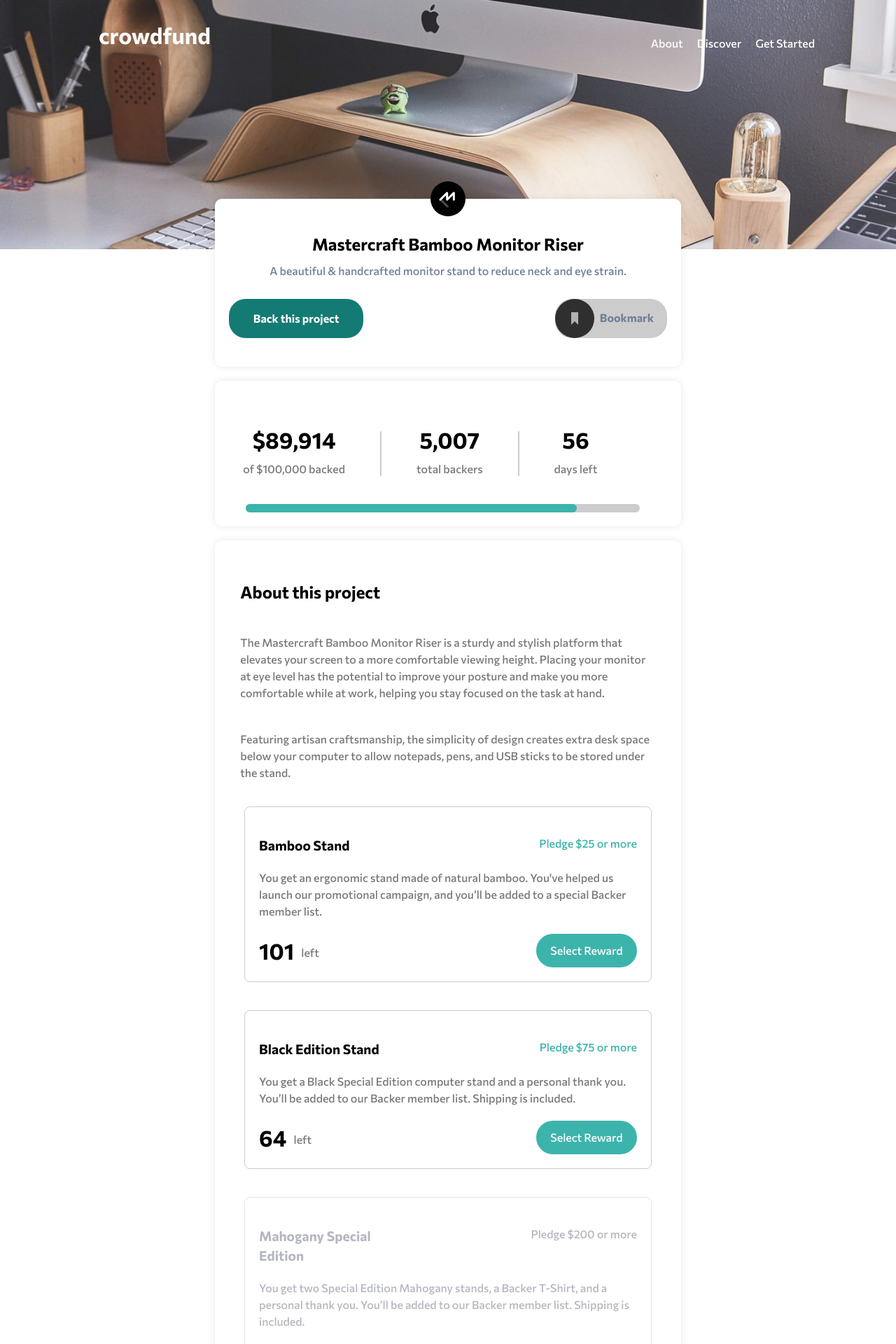
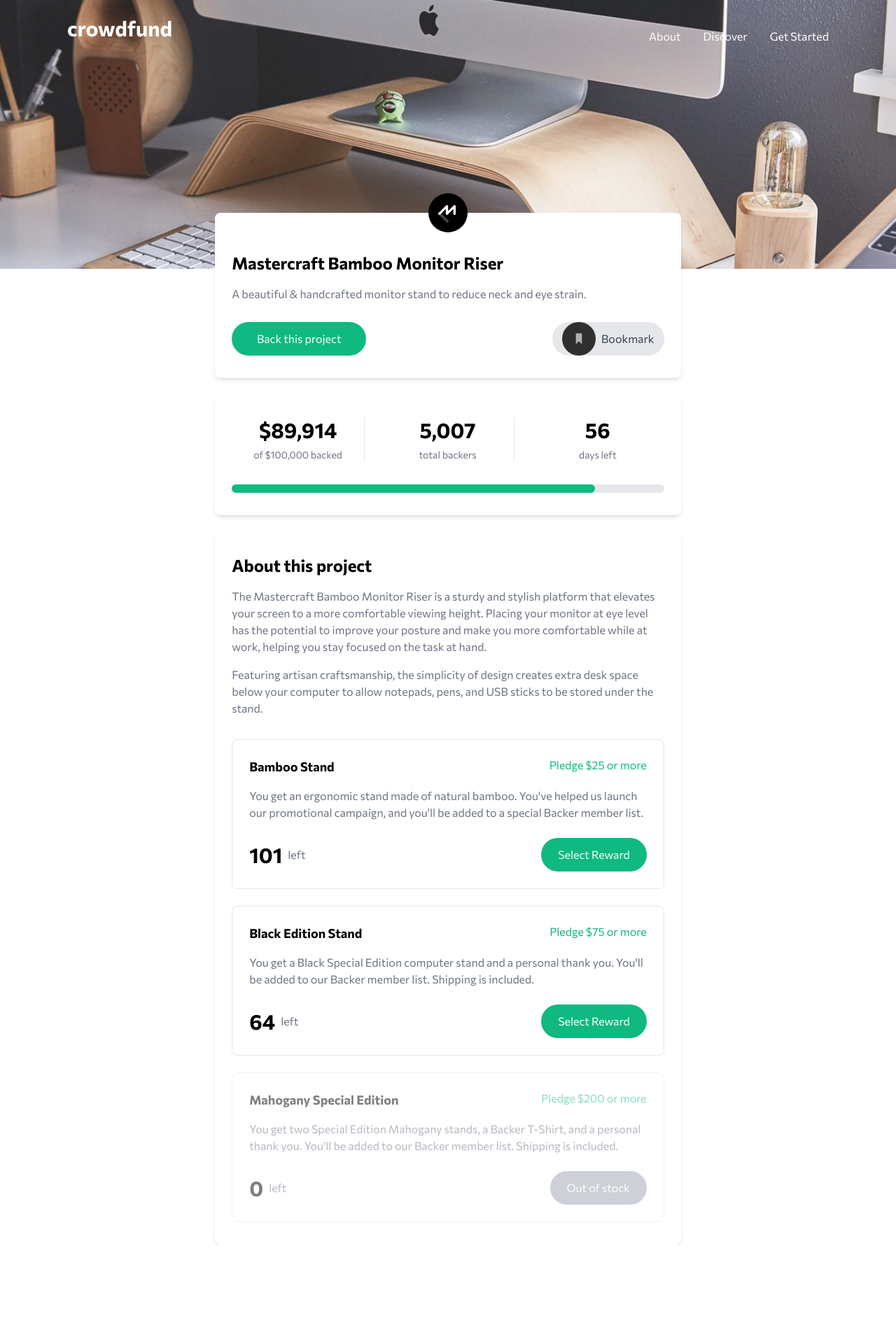
Before and after one commit to CHEGEBB/Mastering-Vue-Journey, a Vue app in the folder crowdfunding-product-page-main/: page / in a window 1280 px wide. Shown: the top 1920 px of the page at 70% size. After the commit the page ends 1778 px from the top, so only its background shows below. Built offline with nearby package versions, Linux system fonts and the light colour scheme.

Commit message:
Refactor Selection.vue: Update modal, button, and content styling

```diff
--- a/crowdfunding-product-page-main/src/App.vue
+++ b/crowdfunding-product-page-main/src/App.vue
@@ -1,161 +1,200 @@
 <template>
   <div class="min-h-screen m-0">
-    <div class="header mt-0 w-full h-96 flex-row flex justify-between p-24 pt-4">
+    <!-- Responsive Header -->
+    <div class="relative">
+      <div class="header w-full h-[300px] md:h-96 px-4 md:px-24 pt-4">
+        <div class="flex justify-between items-center">
           <div class="logo">
-        <p>crowdfund</p>
+            <p class="text-2xl md:text-3xl font-bold text-white">crowdfund</p>
           </div>
-      <nav class="mt-6">
-        <ul>
-          <li>About</li>
-          <li>Discover</li>
-          <li>Get Started</li>
+
+          <!-- Desktop Navigation -->
+          <nav class="hidden md:block mt-6">
+            <ul class="flex space-x-8">
+              <li class="text-white hover:text-gray-200 cursor-pointer">About</li>
+              <li class="text-white hover:text-gray-200 cursor-pointer">Discover</li>
+              <li class="text-white hover:text-gray-200 cursor-pointer">Get Started</li>
             </ul>
           </nav>
+
+          <!-- Mobile Hamburger -->
+          <button @click="toggleMenu" class="md:hidden z-50">
+            <img
+              :src="isMenuOpen ? closeIcon : hamburgerIcon"
+              alt="menu"
+              class="w-6 h-6"
+            />
+          </button>
         </div>
 
-    <div class="content">
-      <div class="master h-60">
-        <div class="logo-con">
-          <img :src="logoCon" alt="logo" />
+        <!-- Mobile Menu -->
+        <div
+          v-if="isMenuOpen"
+          class="absolute top-16 left-4 right-4 bg-white rounded-lg shadow-lg md:hidden z-40"
+        >
+          <ul class="py-4">
+            <li class="px-6 py-3 text-gray-800 hover:bg-gray-100 cursor-pointer border-b">
+              About
+            </li>
+            <li class="px-6 py-3 text-gray-800 hover:bg-gray-100 cursor-pointer border-b">
+              Discover
+            </li>
+            <li class="px-6 py-3 text-gray-800 hover:bg-gray-100 cursor-pointer">
+              Get Started
+            </li>
+          </ul>
         </div>
-        <h1 class="text-2xl font-bold text-black mt-6">
+      </div>
+    </div>
+
+    <div class="content px-4 md:px-0">
+      <!-- Master Section -->
+      <div class="master bg-white rounded-lg shadow-md px-6 py-8 md:w-[52%] mx-auto -mt-20 relative">
+        <div class="logo-con absolute -top-7 left-1/2 transform -translate-x-1/2">
+          <img :src="logoCon" alt="logo" class="w-14 h-14" />
+        </div>
+        <h1 class="text-xl md:text-2xl font-bold text-black mt-6">
           Mastercraft Bamboo Monitor Riser
         </h1>
-        <p>A beautiful & handcrafted monitor stand to reduce neck and eye strain.</p>
+        <p class="text-gray-500 text-sm md:text-base mt-4">
+          A beautiful & handcrafted monitor stand to reduce neck and eye strain.
+        </p>
 
-        <div class="buttons flex flex-row justify-between mt-7">
-          <button class="back bg-emerald-500 p-3 rounded-3xl text-white w-48">
-            <p>Back this project</p>
+        <div class="flex flex-col sm:flex-row justify-between gap-4 mt-7">
+          <button class="back bg-emerald-500 hover:bg-emerald-600 p-3 rounded-full text-white w-full sm:w-48">
+            Back this project
           </button>
-          <button class="mark flex flex-row rounded-3xl w-40">
+          <button class="mark flex items-center justify-center rounded-full w-full sm:w-40 bg-gray-200">
             <span>
-              <img :src="bookmark" alt="bookmark" />
+              <img :src="bookmark" alt="bookmark" class="w-12 h-12" />
             </span>
-            <div class="text-block">
-              <p>Bookmark</p>
-            </div>
+            <p class="hidden sm:block text-gray-700 ml-2">Bookmark</p>
           </button>
         </div>
       </div>
 
-      <div class="fact-section">
-        <div class="facts h-48 flex flex-row">
-          <div class="fact1">
-            <div class="number">$89,914</div>
-            <div class="detail">of $100,000 backed</div>
+      <!-- Facts Section -->
+      <div class="fact-section bg-white rounded-lg shadow-md mt-6 px-6 py-8 md:w-[52%] mx-auto">
+        <div class="grid grid-cols-1 sm:grid-cols-3 gap-6 text-center">
+          <div class="fact1 border-b sm:border-b-0 sm:border-r border-gray-200 pb-6 sm:pb-0">
+            <div class="text-3xl font-bold">$89,914</div>
+            <div class="text-gray-500 text-sm mt-2">of $100,000 backed</div>
           </div>
-          <div class="rectangle h-16 w-0.5 bg-[#ccc] rounded-3xl mt-8"></div>
 
-          <div class="fact2">
-            <div class="number">5,007</div>
-            <div class="detail">total backers</div>
+          <div class="fact2 border-b sm:border-b-0 sm:border-r border-gray-200 pb-6 sm:pb-0">
+            <div class="text-3xl font-bold">5,007</div>
+            <div class="text-gray-500 text-sm mt-2">total backers</div>
           </div>
-          <div class="rectangle h-16 w-0.5 bg-[#ccc] rounded-3xl mt-8"></div>
+
           <div class="fact3">
-            <div class="number">56</div>
-            <div class="detail">days left</div>
+            <div class="text-3xl font-bold">56</div>
+            <div class="text-gray-500 text-sm mt-2">days left</div>
           </div>
         </div>
-        <div class="progressbar">
-          <div class="progress w-[90%] bg-[#ccc] h-3 rounded-3xl mx-6 -mt-9">
-            <div class="progress-bar bg-[#3CB4AC] h-3 w-[84%] rounded-3xl"></div>
-          </div>
-          <!-- <div class="modal-class">
-            <M v-if="isOpenModal" @close="closetheModal"/>
-          </div> -->
-          <div class="selection-class">
-            <SelectionComponent v-if="isOpenModal" />
+
+        <div class="mt-8">
+          <div class="bg-gray-200 h-3 rounded-full">
+            <div class="bg-emerald-500 h-3 rounded-full w-[84%]"></div>
           </div>
         </div>
       </div>
-      <div class="about">
-        <h2 class="text-left p-4">About this project</h2>
-        <p class="text-left p-4">
+
+      <!-- About Section -->
+      <div class="about bg-white rounded-lg shadow-md mt-6 px-6 py-8 md:w-[52%] mx-auto">
+        <h2 class="text-xl md:text-2xl font-bold text-left">About this project</h2>
+        <p class="text-gray-500 mt-4 text-left">
           The Mastercraft Bamboo Monitor Riser is a sturdy and stylish platform that
           elevates your screen to a more comfortable viewing height. Placing your monitor
           at eye level has the potential to improve your posture and make you more
           comfortable while at work, helping you stay focused on the task at hand.
         </p>
-        <p class="text-left p-4">
+        <p class="text-gray-500 mt-4 text-left">
           Featuring artisan craftsmanship, the simplicity of design creates extra desk
           space below your computer to allow notepads, pens, and USB sticks to be stored
           under the stand.
         </p>
 
-        <div class="pledges flex flex-col">
-          <div class="pledge1">
-            <div class="titles flex flex-row justify-between">
-              <h2>Bamboo Stand</h2>
-              <p>Pledge $25 or more</p>
+        <!-- Pledges -->
+        <div class="mt-8 space-y-6">
+          <!-- Pledge 1 -->
+          <div class="pledge1 border rounded-lg p-6">
+            <div class="flex flex-col sm:flex-row justify-between gap-4">
+              <h2 class="text-lg font-bold">Bamboo Stand</h2>
+              <p class="text-emerald-500">Pledge $25 or more</p>
             </div>
-            <div class="content-text">
-              <p class="text-left">
+            <p class="text-gray-500 mt-4 text-left">
               You get an ergonomic stand made of natural bamboo. You've helped us launch
-                our promotional campaign, and you’ll be added to a special Backer member
+              our promotional campaign, and you'll be added to a special Backer member
               list.
             </p>
+            <div class="flex flex-col sm:flex-row justify-between items-start sm:items-center mt-6">
+              <div class="flex items-center">
+                <h2 class="text-3xl font-bold">101</h2>
+                <p class="text-gray-500 ml-2">left</p>
               </div>
-            <div class="actions flex flex-row justify-between">
-              <div class="no-left flex flex-row">
-                <h2>101</h2>
-                <p>left</p>
-              </div>
-              <button class="rounded-3xl w-36 h-12 mt-5" @click="openModal">
+              <button
+                class="bg-emerald-500 hover:bg-emerald-600 text-white rounded-full px-6 py-3 mt-4 sm:mt-0"
+                @click="openModal"
+              >
                 Select Reward
               </button>
             </div>
           </div>
-          <div class="pledge2">
-            <div class="titles flex flex-row justify-between">
-              <h2>Black Edition Stand</h2>
-              <p>Pledge $75 or more</p>
+
+          <!-- Pledge 2 -->
+          <div class="pledge2 border rounded-lg p-6">
+            <div class="flex flex-col sm:flex-row justify-between gap-4">
+              <h2 class="text-lg font-bold">Black Edition Stand</h2>
+              <p class="text-emerald-500">Pledge $75 or more</p>
             </div>
-            <div class="content-text">
-              <p class="text-left">
+            <p class="text-gray-500 mt-4 text-left">
               You get a Black Special Edition computer stand and a personal thank you.
-                You’ll be added to our Backer member list. Shipping is included.
+              You'll be added to our Backer member list. Shipping is included.
             </p>
+            <div class="flex flex-col sm:flex-row justify-between items-start sm:items-center mt-6">
+              <div class="flex items-center">
+                <h2 class="text-3xl font-bold">64</h2>
+                <p class="text-gray-500 ml-2">left</p>
               </div>
-            <div class="actions flex flex-row justify-between">
-              <div class="no-left flex flex-row">
-                <h2>64</h2>
-                <p>left</p>
-              </div>
-              <button class="rounded-3xl w-36 h-12 mt-5" @click="openModal">Select Reward</button>
+              <button
+                class="bg-emerald-500 hover:bg-emerald-600 text-white rounded-full px-6 py-3 mt-4 sm:mt-0"
+                @click="openModal"
+              >
+                Select Reward
+              </button>
             </div>
           </div>
-          <div class="pledge3 relative z-30 out-of-stock-fade">
-            <div class="overlay"></div>
-            <div class="titles flex flex-row justify-between">
-              <h2>Mahogany Special Edition</h2>
-              <p>Pledge $200 or more</p>
+
+          <!-- Pledge 3 (Out of Stock) -->
+          <div class="pledge3 border rounded-lg p-6 opacity-50">
+            <div class="flex flex-col sm:flex-row justify-between gap-4">
+              <h2 class="text-lg font-bold">Mahogany Special Edition</h2>
+              <p class="text-emerald-500">Pledge $200 or more</p>
             </div>
-            <div class="content-text">
-              <p class="text-left">
+            <p class="text-gray-500 mt-4 text-left">
               You get two Special Edition Mahogany stands, a Backer T-Shirt, and a
-                personal thank you. You’ll be added to our Backer member list. Shipping is
+              personal thank you. You'll be added to our Backer member list. Shipping is
               included.
             </p>
+            <div class="flex flex-col sm:flex-row justify-between items-start sm:items-center mt-6">
+              <div class="flex items-center">
+                <h2 class="text-3xl font-bold">0</h2>
+                <p class="text-gray-500 ml-2">left</p>
               </div>
-            <div class="actions flex flex-row justify-between">
-              <div class="no-left flex flex-row">
-                <h2>0</h2>
-                <p>left</p>
-              </div>
-              <div class="out-of-stock">
-                <button class="bg-gray-500 rounded-3xl w-36 h-12 mt-5 text-white" >
-                  <p>Out of stock</p>
+              <button
+                class="bg-gray-400 text-white rounded-full px-6 py-3 mt-4 sm:mt-0 cursor-not-allowed"
+                disabled
+              >
+                Out of stock
               </button>
             </div>
           </div>
         </div>
-
-        </div>
       </div>
     </div>
 
-
-
+    <!-- Selection Modal -->
+    <SelectionComponent v-if="isOpenModal" />
   </div>
 </template>
 
@@ -170,8 +209,10 @@ export default {
       url: require("@/assets/images/image-hero-desktop.jpg"),
       logoCon: require("@/assets/images/logo-mastercraft.svg"),
       bookmark: require("@/assets/images/icon-bookmark.svg"),
+      hamburgerIcon: require("@/assets/images/icon-hamburger.svg"),
+      closeIcon: require("@/assets/images/icon-close-menu.svg"),
       isOpenModal: false,
-      isOpenOverlay: false,
+      isMenuOpen: false,
       selectedPledge: null,
     };
   },
@@ -181,12 +222,10 @@ export default {
   },
   methods: {
     openModal() {
-      this.isOpenModal = !this.isOpenModal;
-      this.isOpenOverlay = !this.isOpenOverlay;
+      this.isOpenModal = true;
     },
-    closetheModal () {
-      this.isOpenModal = false;
-      this.isOpenOverlay = false;
+    toggleMenu() {
+      this.isMenuOpen = !this.isMenuOpen;
     }
   },
 };
@@ -199,236 +238,22 @@ export default {
   font-family: "Commissioner", sans-serif;
   -webkit-font-smoothing: antialiased;
   -moz-osx-font-smoothing: grayscale;
-  text-align: center;
-  color: #2c3e50;
+  @apply bg-white;
 }
 
 .header {
   background: url("./assets/images/image-hero-desktop.jpg");
-  background-size: contain;
+  background-size: cover;
+  background-position: center;
   background-repeat: no-repeat;
 }
 
-body {
-  background: white;
+@media (max-width: 768px) {
+  .header {
+    background: url("./assets/images/image-hero-mobile.jpg");
+    background-size: cover;
+    background-position: center;
+    background-repeat: no-repeat;
   }
-
-* {
-  margin: 0;
-  padding: 0;
-  box-sizing: border-box;
-}
-
-nav {
-  display: flex;
-}
-
-nav ul {
-  display: flex;
-  justify-content: space-between;
-  list-style: none;
-  margin: 10px 0 0 45px;
-}
-
-nav ul li {
-  margin-right: 20px;
-  font-weight: 500;
-  color: #ffffff;
-}
-
-.logo p {
-  font-size: 2rem;
-  font-weight: 700;
-  color: #ffffff;
-  margin: 10px 0 0 45px;
-}
-.content {
-  display: flex;
-  flex-direction: column;
-  gap: 20px;
-}
-.content .master {
-  background: #ffffff;
-  border-radius: 10px;
-  box-shadow: 0px 0px 10px 0px rgba(0, 0, 0, 0.1);
-  padding: 20px;
-  margin: 0 auto;
-  width: 52%;
-  margin-top: -100px;
-}
-.content .fact-section {
-  background: #ffffff;
-  border-radius: 10px;
-  box-shadow: 0px 0px 10px 0px rgba(0, 0, 0, 0.1);
-  padding: 20px;
-  margin: 0 auto;
-  width: 52%;
-}
-.content .about {
-  background: #ffffff;
-  border-radius: 10px;
-  box-shadow: 0px 0px 10px 0px rgba(0, 0, 0, 0.1);
-  padding: 20px;
-  margin: 0 auto;
-  width: 52%;
-}
-.master p {
-  font-size: 1rem;
-  color: #6e8098;
-  margin: 10px 0 0 0;
-  font-weight: 500;
-}
-.master .logo-con {
-  display: flex;
-  justify-content: center;
-  align-items: center;
-  margin: -45px 0 0 0;
-}
-.master .logo-con img {
-  width: 50px;
-  height: 50px;
-}
-.buttons .mark {
-  background: #ccc;
-}
-.buttons .back {
-  background: hsl(176, 72%, 28%);
-}
-.back p {
-  font-weight: 700;
-  color: #ffffff;
-  margin: 0;
-  font-size: 16px;
-}
-.mark p {
-  font-weight: 700;
-  color: #6e8098;
-  margin: 15px 0 0 8px;
-  justify-content: center;
-  align-items: center;
-  text-align: center;
-  font-size: 16px;
-}
-.facts {
-  display: flex;
-  gap: 50px;
-  padding: 20px;
-}
-.fact1,
-.fact2,
-.fact3 {
-  display: flex;
-  flex-direction: column;
-  gap: 6px;
-  margin-top: 20px;
-}
-.fact1 .number,
-.fact2 .number,
-.fact3 .number {
-  font-size: 2rem;
-  font-weight: 700;
-  color: hsl(0, 0%, 0%);
-}
-.fact1 .detail,
-.fact2 .detail,
-.fact3 .detail {
-  font-size: 1rem;
-  color: hsl(0, 0%, 48%);
-  font-weight: 500;
-}
-.about h2 {
-  font-size: 1.5rem;
-  font-weight: 700;
-  color: hsl(0, 0%, 0%);
-  margin: 20px 0 0 0;
-}
-.about p {
-  font-size: 1rem;
-  font-weight: 500;
-  color: hsl(0, 0%, 48%);
-  margin: 10px 0 0 0;
-  width: 100%;
-}
-.pledge1,
-.pledge2,
-.pledge3 {
-  border: 1px solid #ccc;
-  border-radius: 8px;
-  padding: 20px;
-  width: 93%;
-  margin: 20px auto;
-}
-.titles {
-  display: flex;
-  flex-direction: row;
-  justify-content: space-between;
-  margin: 0 0 20px 0;
-}
-.titles h2 {
-  font-size: 1.2rem;
-  font-weight: 700;
-  color: hsl(0, 0%, 0%);
-  width: 70%;
-  text-align: left;
-}
-.titles p {
-  font-size: 1rem;
-  font-weight: 500;
-  color: hsl(176, 50%, 47%);
-  margin: 20px 0 0 0;
-  text-align: right;
-}
-.actions button {
-  background: hsl(176, 50%, 47%);
-  color: #ffffff;
-  padding: 10px;
-  font-weight: 500;
-}
-.actions button:hover {
-  background: hsl(176, 72%, 28%);
-}
-.no-left h2 {
-  font-size: 2rem;
-  font-weight: 700;
-  color: hsl(0, 0%, 0%);
-}
-.no-left p {
-  font-size: 1rem;
-  font-weight: 500;
-  color: hsl(0, 0%, 48%);
-  margin: 35px 0 0 10px;
-}
-.out-of-stock button {
-  background: hsl(0, 0%, 48%);
-  color: #ffffff;
-  padding: 10px;
-  font-weight: 500;
-}
-.out-of-stock-fade {
-  opacity: 0.5;
-  pointer-events: none;
-}
-
-.out-of-stock-fade h2,
-.out-of-stock-fade p,
-.out-of-stock-fade button {
-  color: #6b7280;
-}
-
-.out-of-stock-fade button {
-  background-color: #9ca3af;
-  cursor: not-allowed;
-}
-.out-of-stock button p {
-  color: #ffffff;
-  justify-content: center;
-  align-items: center;
-  text-align: center;
-  font-size: 16px;
-  margin: 0;
-}
-
-.out-of-stock-fade:hover {
-  opacity: 0.5;
 }
 </style>
```
Lines whose indentation alone changed are shown as unchanged.
